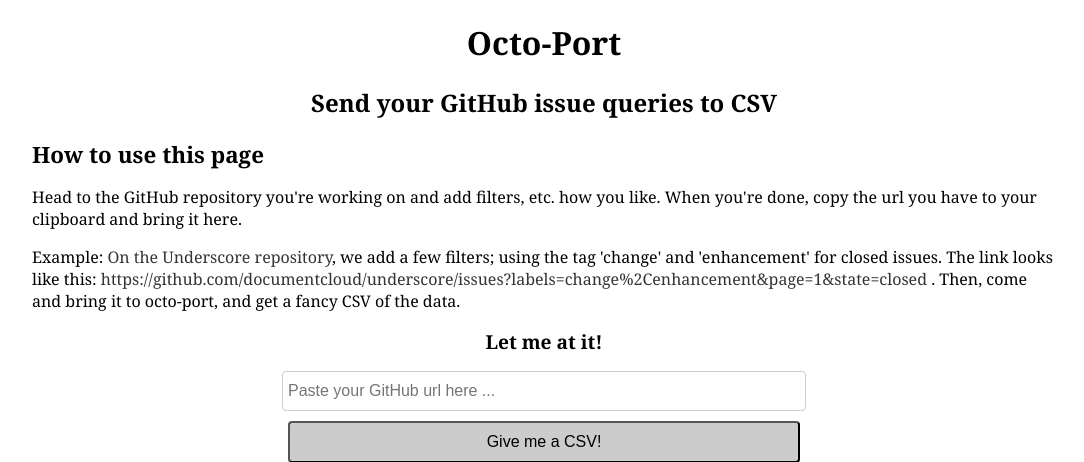
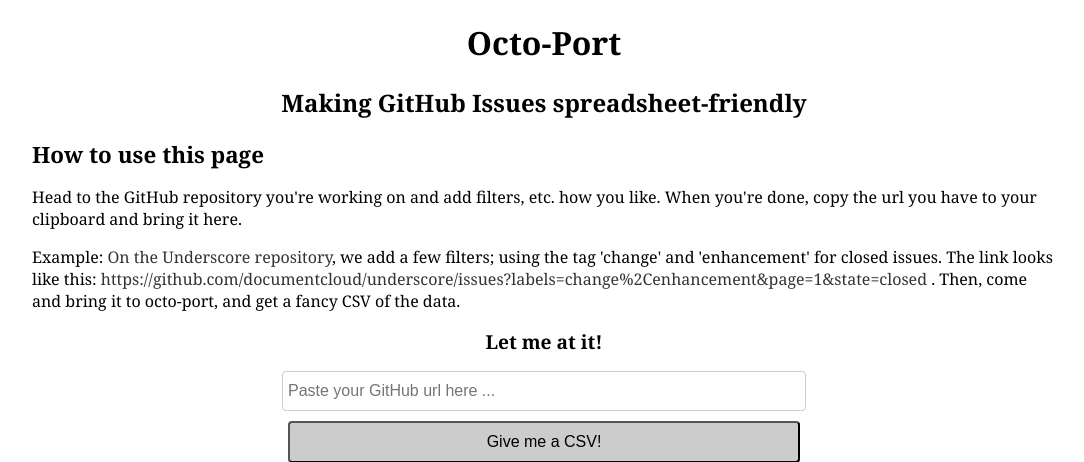
Before and after one commit to amacdougall/octo-port, a Flask app: page /home in a window 1280 px wide. Shown: the top 462 px of the page, without its empty margins (96-1180 px from the left). Run offline with Flask 2, Linux system fonts and the light colour scheme.

Commit message:
Tagline change

```diff
--- a/templates/layout.jinja2
+++ b/templates/layout.jinja2
@@ -8,7 +8,7 @@
     <div class="page-wrap">
       <div class="header">
         <h1>Octo-Port</h1>
-        <h2>Send your GitHub issue queries to CSV</h2>
+        <h2>Making GitHub Issues spreadsheet-friendly</h2>
       </div>
       <div class="main" role="main">
         {% block content %}{% endblock %}
```
